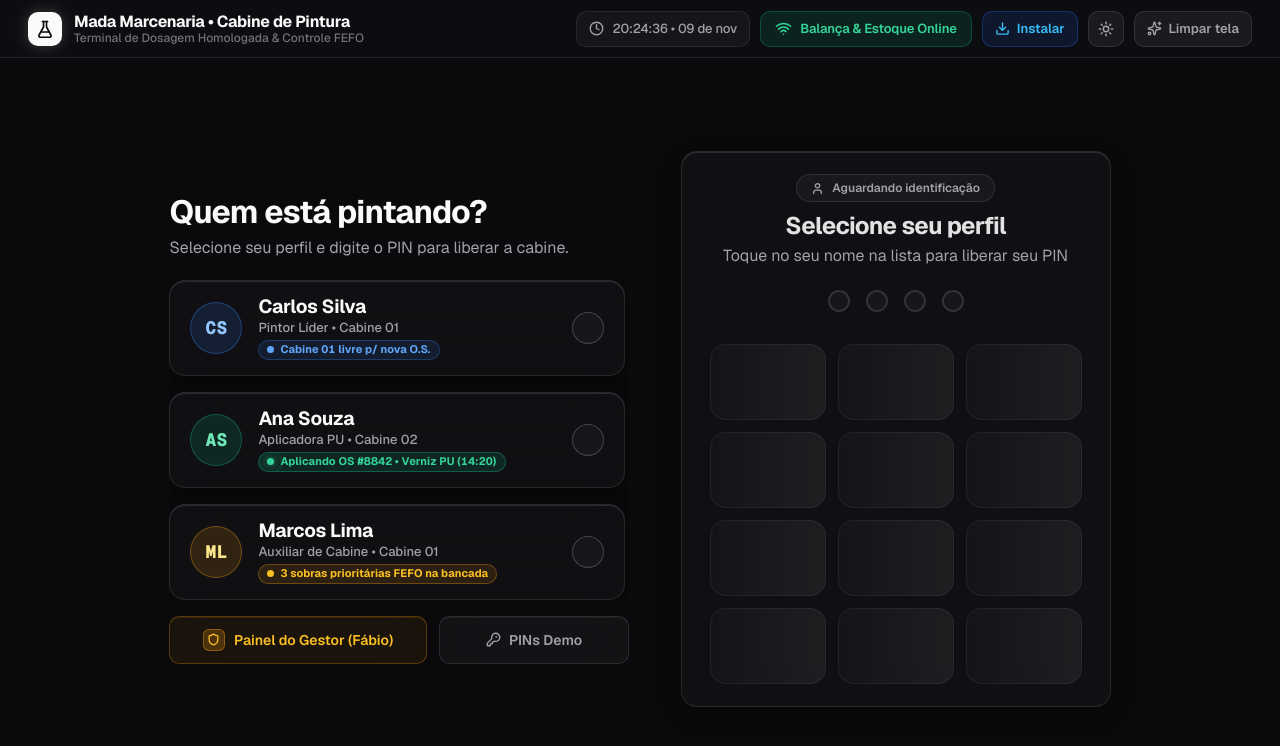
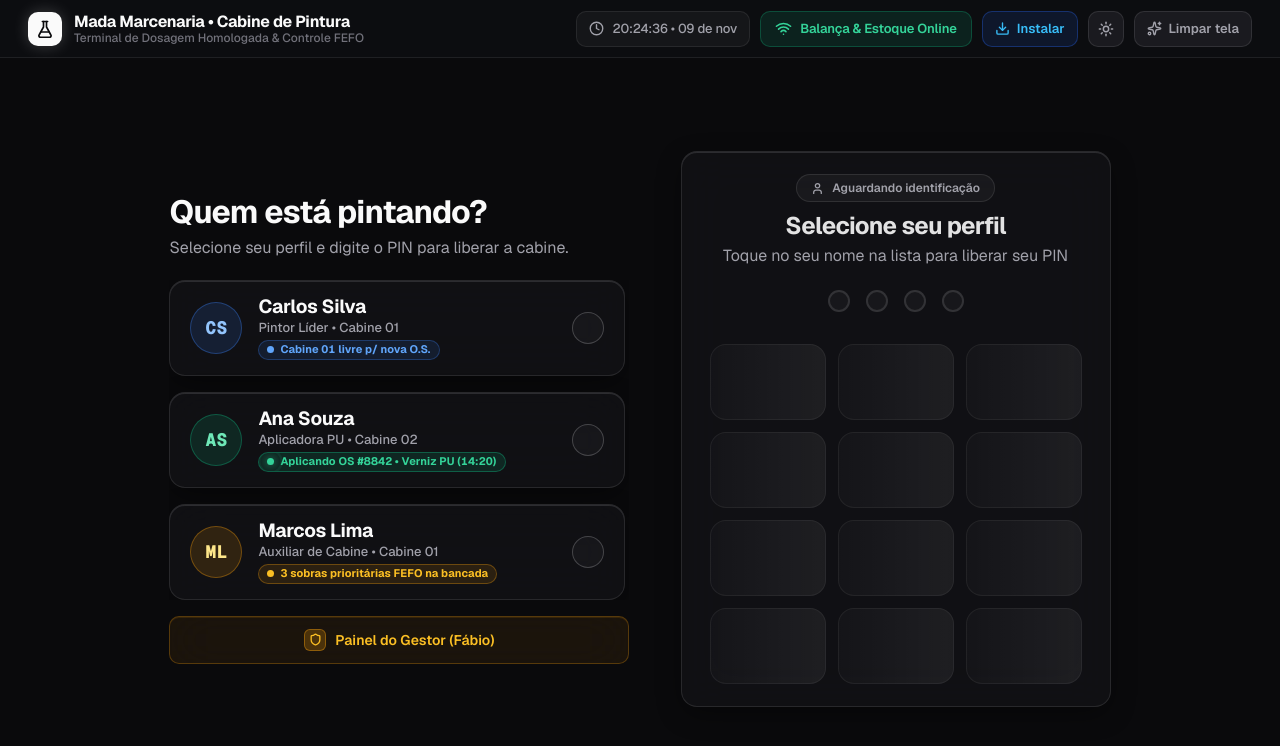
Before and after one commit to CarvalhoNathan/mada, a React (Vite) app: page / in a window 1280 px wide. Shown: the top 746 px of the page. Built offline with nearby package versions, Linux system fonts and the light colour scheme.

Commit message:
refactor(auth): remove PINs Demo button from login screen

```diff
--- a/src/screens/ScreenAuth/AuthOperatorList.tsx
+++ b/src/screens/ScreenAuth/AuthOperatorList.tsx
@@ -1,5 +1,5 @@
 import React from 'react';
-import { Check, Shield, KeyRound } from 'lucide-react';
+import { Check, Shield } from 'lucide-react';
 import { Operator, Lote, Preparacao } from '../../types';
 import { MOCK_LOTES } from '../../data';
 
@@ -15,7 +15,6 @@ interface AuthOperatorListProps {
   cabine2SecRestantes: number;
   onSelectOperator: (op: Operator, el: HTMLElement) => void;
   onSelectManager: (el: HTMLElement) => void;
-  onOpenHelpModal: () => void;
 }
 
 function getInitials(name: string): string {
@@ -45,7 +44,6 @@ export const AuthOperatorList: React.FC<AuthOperatorListProps> = ({
   cabine2SecRestantes,
   onSelectOperator,
   onSelectManager,
-  onOpenHelpModal,
 }) => {
   const selectedName = selectedOperator.nome || selectedOperator.name || 'Operador';
 
@@ -217,16 +215,6 @@ export const AuthOperatorList: React.FC<AuthOperatorListProps> = ({
           </div>
           <span>Painel do Gestor (Fábio)</span>
         </button>
-
-        <button
-          type="button"
-          className="auth-help-btn"
-          onClick={onOpenHelpModal}
-          title="Ver PINs para demonstração e suporte"
-        >
-          <KeyRound size={15} strokeWidth={2.2} aria-hidden="true" />
-          <span>PINs Demo</span>
-        </button>
       </div>
     </section>
   );
--- a/src/screens/ScreenAuth/ScreenAuth.tsx
+++ b/src/screens/ScreenAuth/ScreenAuth.tsx
@@ -7,7 +7,6 @@ import { PinInput } from '../../components/ui/PinInput';
 import { NumericKeypad } from '../../components/ui/NumericKeypad';
 import { ScreenAuthProps } from './types';
 import { AuthOperatorList } from './AuthOperatorList';
-import { AuthHelpModal } from './AuthHelpModal';
 
 export const ScreenAuth: React.FC<ScreenAuthProps> = ({
   operators,
@@ -25,7 +24,6 @@ export const ScreenAuth: React.FC<ScreenAuthProps> = ({
   const [pinEntered, setPinEntered] = useState<string>('');
   const [hasError, setHasError] = useState<boolean>(false);
   const [isSuccess, setIsSuccess] = useState<boolean>(false);
-  const [isHelpModalOpen, setIsHelpModalOpen] = useState<boolean>(false);
   const [shakeOperatorList, setShakeOperatorList] = useState<boolean>(false);
 
   const layoutRef = useRef<HTMLDivElement>(null);
@@ -311,7 +309,6 @@ export const ScreenAuth: React.FC<ScreenAuthProps> = ({
           cabine2SecRestantes={cabine2SecRestantes}
           onSelectOperator={handleSelectOperatorWithMotion}
           onSelectManager={handleSelectManagerWithMotion}
-          onOpenHelpModal={() => setIsHelpModalOpen(true)}
         />
 
         {/* Coluna da Direita: Teclado Numérico & PIN */}
@@ -442,25 +439,6 @@ export const ScreenAuth: React.FC<ScreenAuthProps> = ({
           </div>
         </section>
       </div>
-
-      {/* Modal de Suporte da Cabine & PINs Demo */}
-      <AuthHelpModal
-        isOpen={isHelpModalOpen}
-        onClose={() => setIsHelpModalOpen(false)}
-        onSelectPin={(pin, isManager) => {
-          setIsHelpModalOpen(false);
-          if (isManager) {
-            setIsManagerAuthMode(true);
-            setHasPickedOperator(false);
-            setPinEntered(pin);
-            setTimeout(() => handleSubmit(pin, selectedOperator, true), 120);
-          } else {
-            setHasPickedOperator(true);
-            setPinEntered(pin);
-            setTimeout(() => handleSubmit(pin, selectedOperator), 120);
-          }
-        }}
-      />
     </div>
   );
 };
--- a/src/styles/screens/auth.css
+++ b/src/styles/screens/auth.css
@@ -315,7 +315,7 @@
 
 .auth-action-buttons-row {
   display: grid;
-  grid-template-columns: 1.35fr 1fr;
+  grid-template-columns: 1fr;
   gap: 12px;
   margin-top: 16px;
   width: 100%;
@@ -367,41 +367,7 @@
   flex-shrink: 0;
 }
 
-.auth-help-btn {
-  display: inline-flex;
-  align-items: center;
-  justify-content: center;
-  gap: 8px;
-  min-height: 48px;
-  height: 48px;
-  padding: 0 16px;
-  border-radius: var(--radius-button);
-  background: rgba(var(--overlay-rgb), 0.04);
-  backdrop-filter: var(--glass-blur);
-  -webkit-backdrop-filter: var(--glass-blur);
-  border: 1px solid rgba(var(--overlay-rgb), 0.10);
-  box-shadow: inset 0 1px 0 0 rgba(255, 255, 255, 0.06);
-  color: var(--text-muted);
-  font-size: 14px;
-  font-weight: 600;
-  cursor: pointer;
-  transition: all 0.18s cubic-bezier(0.16, 1, 0.3, 1);
-  user-select: none;
-  font-family: inherit;
-  box-sizing: border-box;
-  text-decoration: none;
-}
-
-.auth-help-btn:hover {
-  background: rgba(var(--overlay-rgb), 0.08);
-  border-color: rgba(var(--overlay-rgb), 0.22);
-  box-shadow: inset 0 1px 0 0 rgba(255, 255, 255, 0.12), 0 4px 12px rgba(0, 0, 0, 0.35);
-  color: var(--text);
-  transform: translateY(-1px);
-}
-
-.auth-supervisor-btn:active,
-.auth-help-btn:active {
+.auth-supervisor-btn:active {
   transform: scale(0.97);
 }
 
```
